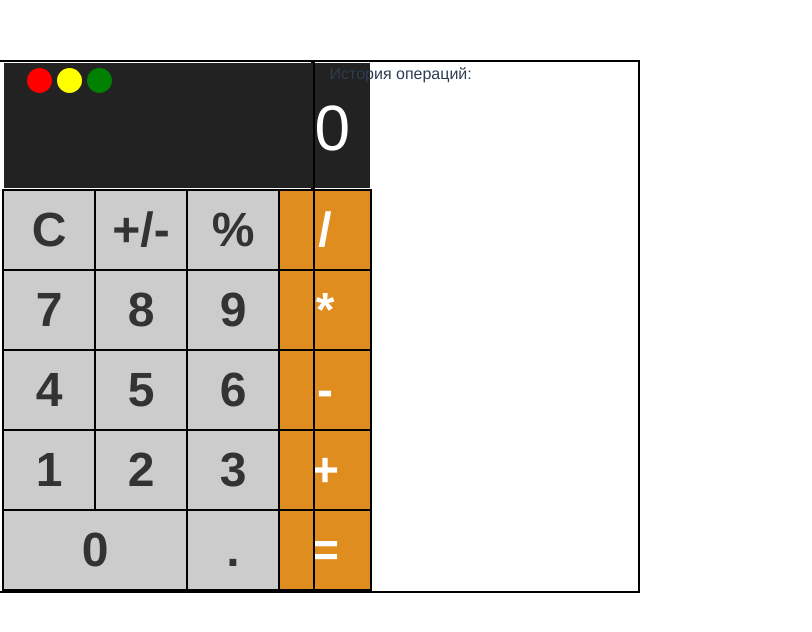
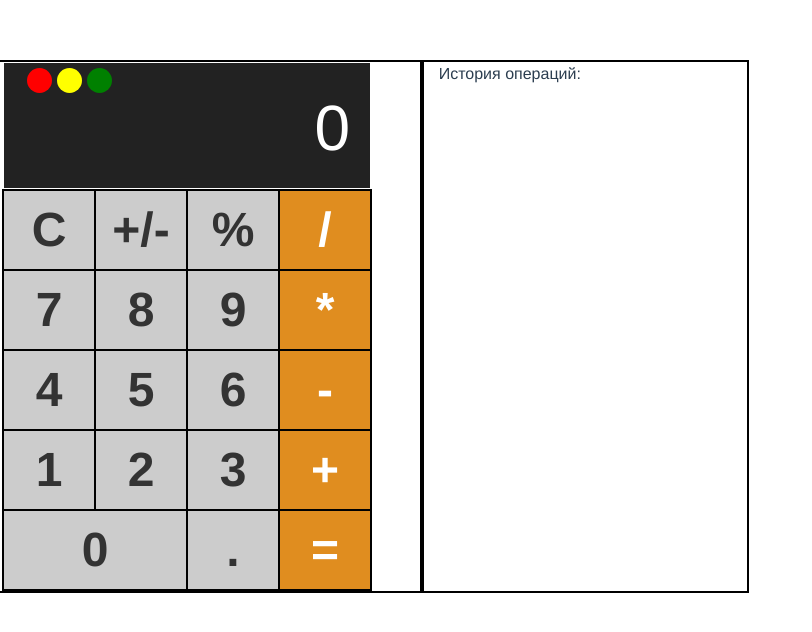
Before and after one commit to Altman13/calculator, a Vue app: page / in a window 1280 px wide. Shown: the top 632 px of the page, without its empty margins (0-812 px from the left). Built offline with nearby package versions, Linux system fonts and the light colour scheme; what vuefire would draw is missing.

Commit message:
small edits

```diff
--- a/package.json
+++ b/package.json
@@ -46,7 +46,6 @@
     "parserOptions": {
       "parser": "babel-eslint"
     }
-
   },
   "browserslist": [
     "> 1%",
--- a/src/components/Calculator.vue
+++ b/src/components/Calculator.vue
@@ -1,5 +1,5 @@
 <template>
-  <div class="calculator col-lg-3">
+  <div class="calculator col-lg-4 col-md-3">
     <table cellspacing="10">
       <tr>
         <td colspan="4">
--- a/src/components/History.vue
+++ b/src/components/History.vue
@@ -1,5 +1,5 @@
 <template>
-  <div class="col-lg-3">
+  <div class="col-lg-3 col-md-3">
     История операций:
     <ul v-for="(hist, idx) in history" :key="idx">
       <li>{{ hist.hist }}</li>
```
